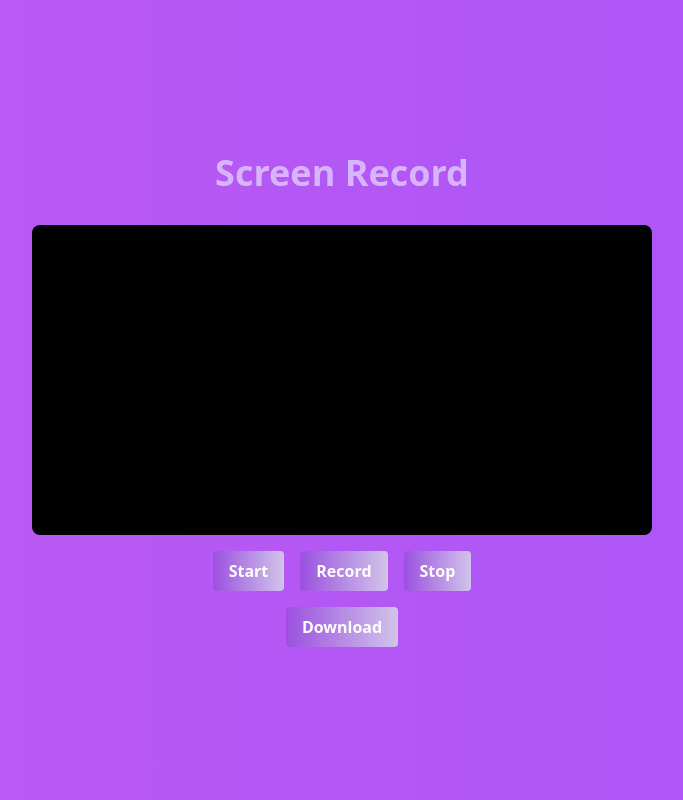
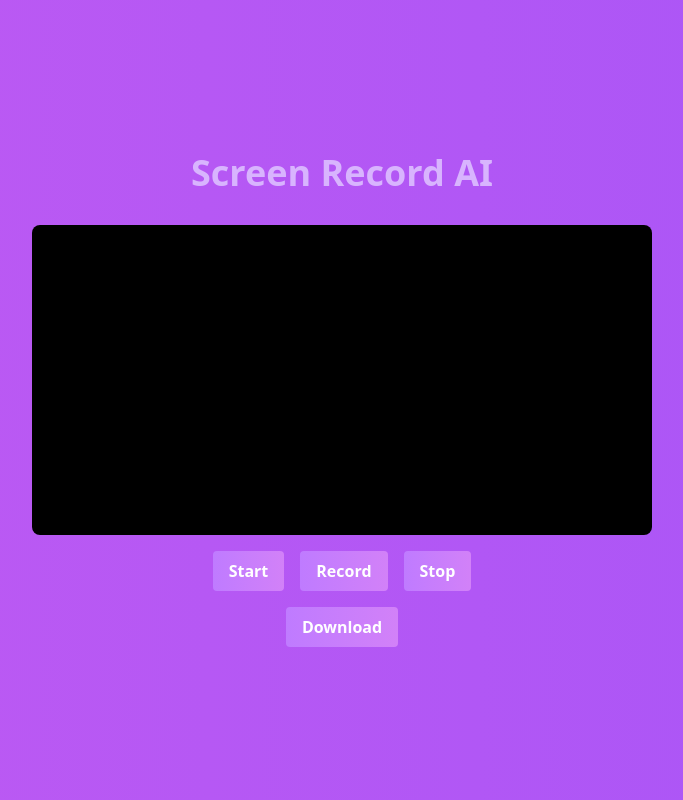
Before and after one commit to fenixbinario/record, a plain HTML site: page index.html in a window 1280 px wide. Shown: the whole page, without its empty margins (298-981 px from the left). Drawn offline with nearby package versions, Linux system fonts and the light colour scheme.

Commit message:
Update index.html

```diff
--- a/index.html
+++ b/index.html
@@ -11,7 +11,7 @@
             background: linear-gradient(90deg, rgba(191,90,242,1) 0%, rgba(168,85,247,1) 100%);
         }
         .gradient-button {
-            background: linear-gradient(90deg, rgba(155,81,224,1) 0%, rgba(209,196,233,1) 100%);
+            background: linear-gradient(90deg, rgb(191, 123, 255) 0%, rgb(210, 129, 248) 100%);
         }
         .rounded-video {
             border-radius: 0.5rem;
@@ -19,7 +19,7 @@
     </style>
 </head>
 <body class="gradient-bg min-h-screen flex flex-col items-center justify-center">
-    <h1 class="text-4xl font-bold text-purple-300 mb-8">Screen Record</h1>
+    <h1 class="text-4xl font-bold text-purple-300 mb-8">Screen Record AI</h1>
     <video id="video" width="620" height="540" autoplay class="rounded-video mb-4"></video>
     <div class="flex space-x-4 mb-4">
         <button id="shareScreen" class="gradient-button text-white font-bold py-2 px-4 rounded">Start</button>
@@ -29,6 +29,7 @@
     <a id="downloadLink" class="gradient-button text-white font-bold py-2 px-4 rounded" download="record.webm" href="#">Download</a>
 
     <div id="error"></div>
+            <!-- partial -->
   <script  src="./script.js"></script>
 </body>
 </html>
```
